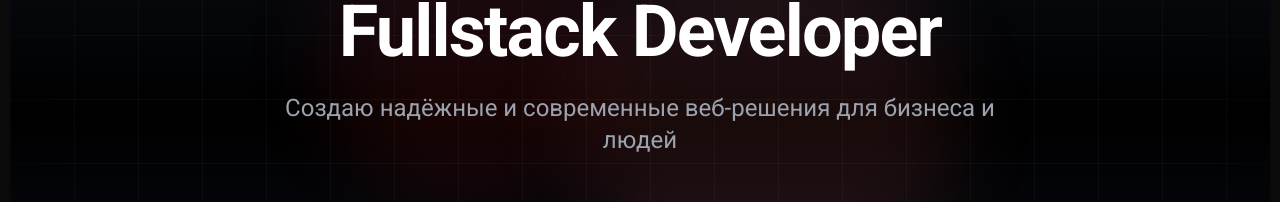
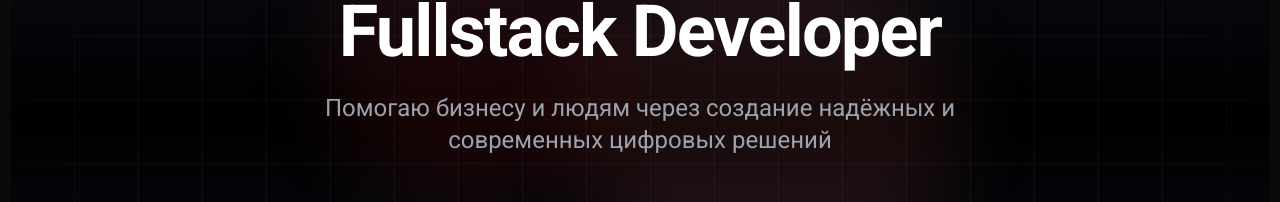
Before and after one commit to S-NOWNUM-B/-FullStackForge-, a Next.js app: page / in a window 1280 px wide. Shown: the part 365-567 px from the top of the page. Built offline with nearby package versions, Linux system fonts and the light colour scheme; no server answers.

Commit message:
Обновлены лендинги

```diff
--- a/src/app/(page)/Projects/page.tsx
+++ b/src/app/(page)/Projects/page.tsx
@@ -110,7 +110,7 @@ export default function ProjectsPage() {
                 Мои <span className="text-red-600 font-semibold">проекты</span>
             </h1>
             <p className="text-gray-400 text-lg md:text-xl">
-              Здесь собраны мои работы и разработки
+              Здесь собраны лучшие работы и разработки
             </p>
           </div>
 
--- a/src/app/(page)/page.tsx
+++ b/src/app/(page)/page.tsx
@@ -41,7 +41,7 @@ export default function HomePage() {
 
           {/* Subtitle */}
           <p className="text-lg sm:text-xl md:text-2xl text-gray-400 mb-12 max-w-3xl mx-auto animate-slide-up-delay">
-            Создаю надёжные и современные веб-решения для бизнеса и людей
+            Помогаю бизнесу и людям через создание надёжных и современных цифровых решений
           </p>
 
           {/* CTAs */}
```
